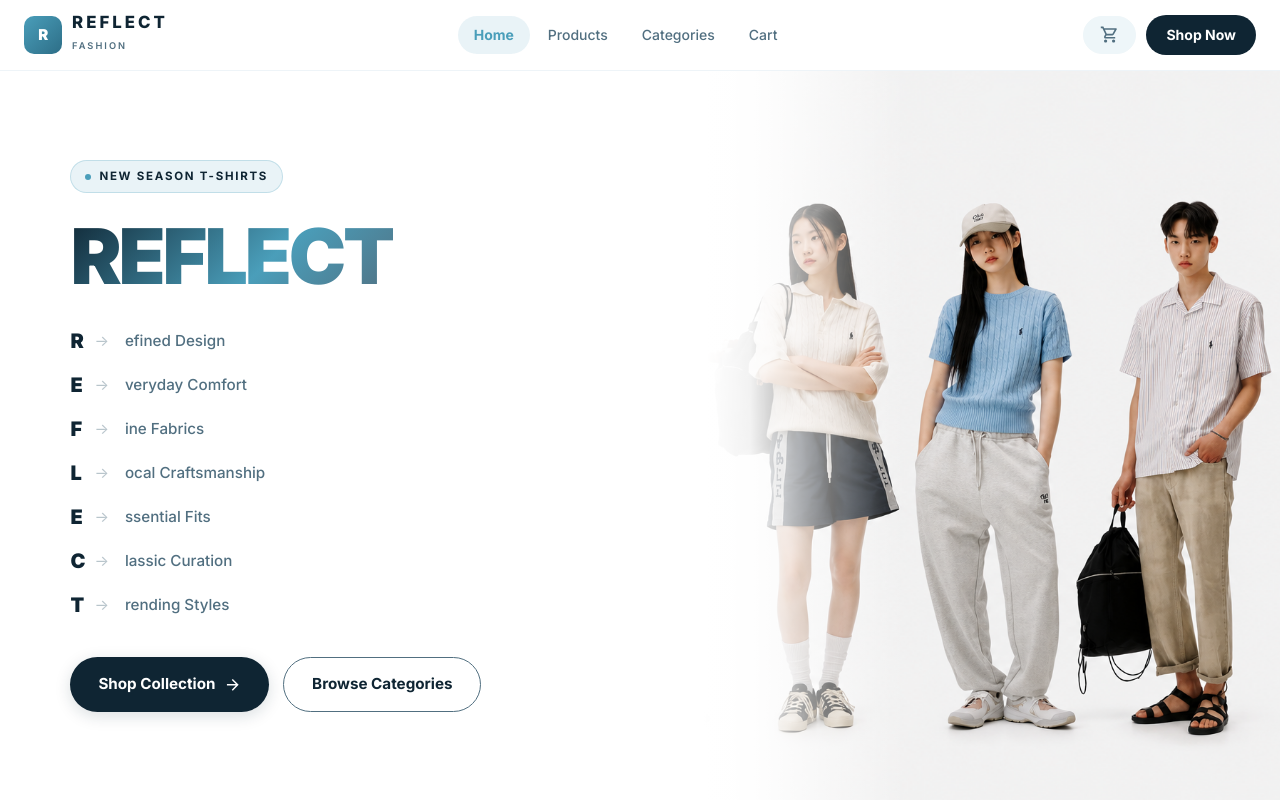
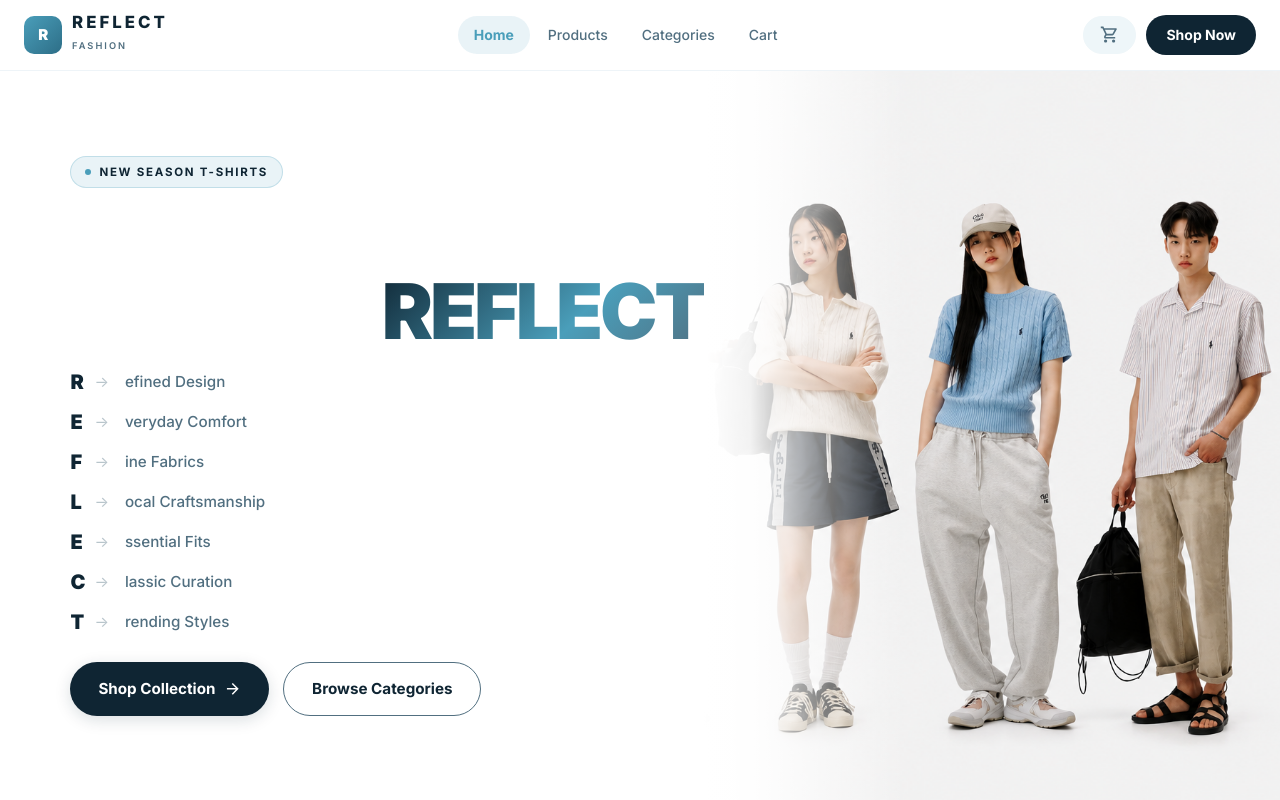
Before and after one commit to tharanijayathura/Reflect, a Next.js app: page / in a window 1280 px wide. Shown: the top 800 px of the page. Built offline with nearby package versions, Linux system fonts and the light colour scheme.

Commit message:
Reposition Hero layouts: shift REFLECT heading down and pull acronyms and buttons up to avoid clipping

```diff
--- a/components/home/Hero.tsx
+++ b/components/home/Hero.tsx
@@ -38,7 +38,7 @@ export default function Hero() {
           display: 'flex',
           flexDirection: 'column',
           justifyContent: 'center',
-          padding: '60px 40px 60px 10%',
+          padding: '20px 40px 20px 10%',
           zIndex: 2,
           position: 'relative',
           background: '#ffffff',
@@ -76,7 +76,7 @@ export default function Hero() {
             letterSpacing: '-0.04em',
             color: 'var(--text-primary)',
             marginBottom: '28px',
-          }}>
+          }} className="hero-headline">
             <span style={{
               background: 'linear-gradient(135deg, var(--c-navy) 0%, var(--c-teal) 60%, var(--c-slate) 100%)',
               WebkitBackgroundClip: 'text',
@@ -89,11 +89,12 @@ export default function Hero() {
           <div style={{
             display: 'flex',
             flexDirection: 'column',
-            gap: '12px',
-            marginBottom: '36px',
+            gap: '8px',
+            marginTop: '-15px',
+            marginBottom: '24px',
           }} className="acronym-list">
-            {acronymItems.map((item) => (
-              <div key={item.letter} className="acronym-row">
+            {acronymItems.map((item, index) => (
+              <div key={`${item.letter}-${index}`} className="acronym-row">
                 <span className="acronym-letter">{item.letter}</span>
                 <span className="acronym-arrow">→</span>
                 <span className="acronym-word">{item.word}</span>
@@ -219,6 +220,12 @@ export default function Hero() {
 
         /* Smooth blending gradient on desktop split screens */
         @media (min-width: 1025px) {
+          .hero-headline {
+            margin-left: auto !important;
+            margin-right: -40px !important;
+            margin-top: 60px !important;
+            width: fit-content !important;
+          }
           .hero-blend-mask {
             background: linear-gradient(to right, #ffffff 0%, rgba(255, 255, 255, 0.95) 8%, rgba(255, 255, 255, 0) 35%) !important;
           }
```
